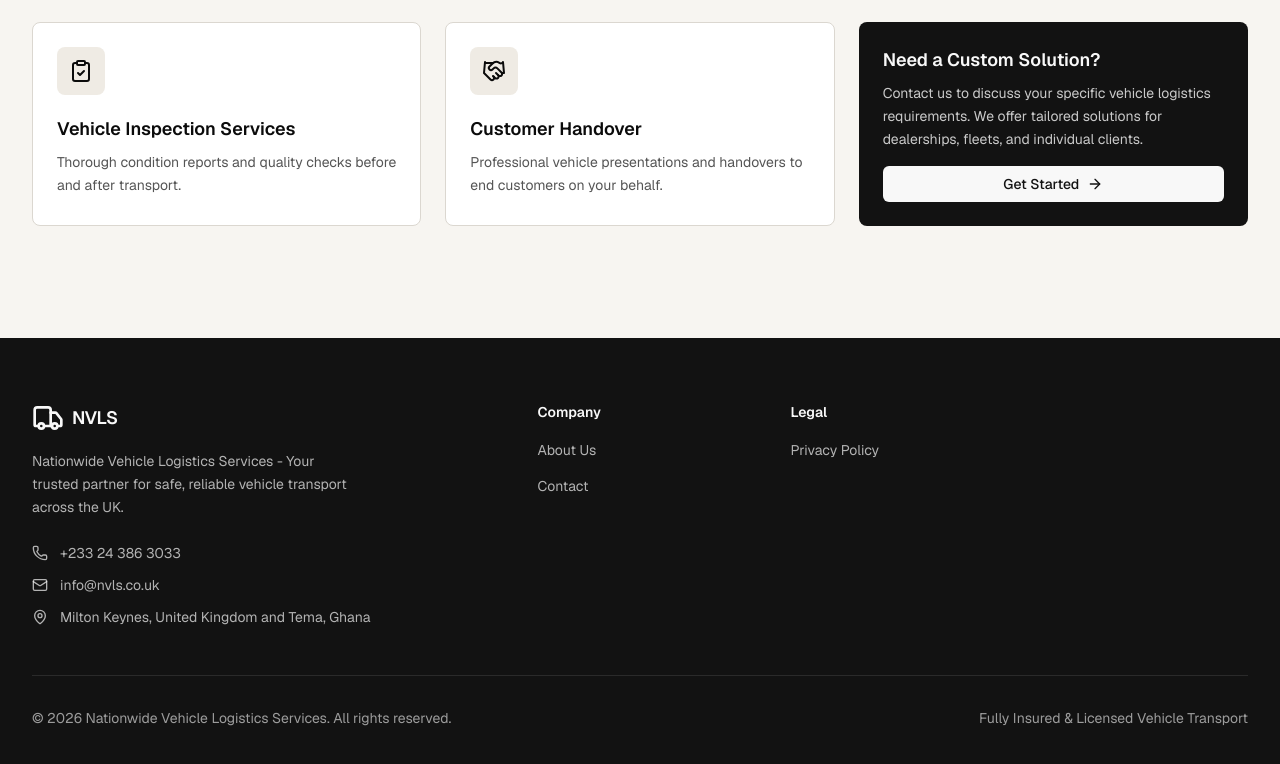
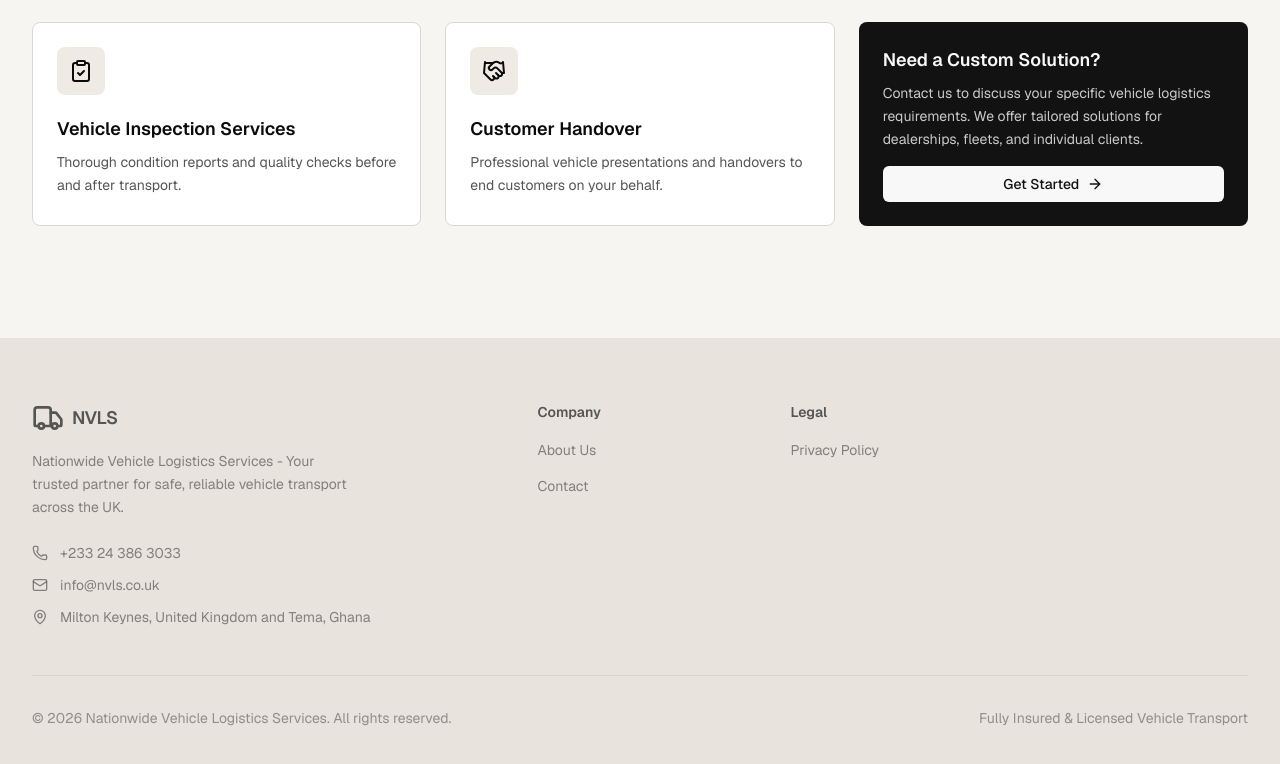
Before and after one commit to jaizemedia/nationwide-vehicle-logistics-services, a Next.js app: page / in a window 1280 px wide. Shown: the part 1839-2603 px from the top of the page. Built offline with nearby package versions, Linux system fonts and the light colour scheme.

Commit message:
Edits to Dark and Light Theme Colors in Footer Component

```diff
--- a/components/footer.tsx
+++ b/components/footer.tsx
@@ -21,7 +21,7 @@ const navigation = {
 
 export function Footer() {
   return (
-    <footer id="contact" className="bg-primary text-primary-foreground">
+    <footer id="contact" className="bg-muted text-muted-foreground">
       <div className="mx-auto max-w-7xl px-4 sm:px-6 lg:px-8 py-16">
         <div className="grid grid-cols-2 md:grid-cols-4 lg:grid-cols-5 gap-8 lg:gap-12">
           {/* Brand Column */}
@@ -30,7 +30,7 @@ export function Footer() {
               <Truck className="h-8 w-8" />
               <span className="font-semibold text-lg tracking-tight">NVLS</span>
             </div>
-            <p className="text-primary-foreground/70 text-sm leading-relaxed max-w-xs">
+            <p className="text-muted-foreground/70 text-sm leading-relaxed max-w-xs">
               Nationwide Vehicle Logistics Services - Your trusted partner for safe, reliable vehicle transport across the UK.
             </p>
 
@@ -39,17 +39,17 @@ export function Footer() {
                 href="https://wa.me/233243863033"
                 target="_blank"
                 rel="noopener noreferrer"
-                className="flex items-center gap-3 text-sm text-primary-foreground/70 hover:text-primary-foreground transition-colors"
+                className="flex items-center gap-3 text-sm text-muted-foreground/70 hover:text-muted-foreground transition-colors"
               >
                 <Phone className="h-4 w-4" />
                 <span>+233 24 386 3033</span>
               </a>
 
-              <div className="flex items-center gap-3 text-sm text-primary-foreground/70">
+              <div className="flex items-center gap-3 text-sm text-muted-foreground/70">
                 <Mail className="h-4 w-4" />
                 <span>info@nvls.co.uk</span>
               </div>
-              <div className="flex items-center gap-3 text-sm text-primary-foreground/70">
+              <div className="flex items-center gap-3 text-sm text-muted-foreground/70">
                 <MapPin className="h-4 w-4" />
                 <span>Milton Keynes, United Kingdom and Tema, Ghana</span>
               </div>
@@ -65,7 +65,7 @@ export function Footer() {
                 <li key={item.name}>
                   <Link
                     href={item.href}
-                    className="text-sm text-primary-foreground/70 hover:text-primary-foreground transition-colors"
+                    className="text-sm text-muted-foreground/70 hover:text-muted-foreground transition-colors"
                   >
                     {item.name}
                   </Link>
@@ -82,7 +82,7 @@ export function Footer() {
                 <li key={item.name}>
                   <Link
                     href={item.href}
-                    className="text-sm text-primary-foreground/70 hover:text-primary-foreground transition-colors"
+                    className="text-sm text-muted-foreground/70 hover:text-muted-foreground transition-colors"
                   >
                     {item.name}
                   </Link>
@@ -93,12 +93,12 @@ export function Footer() {
         </div>
 
         {/* Bottom Bar */}
-        <div className="mt-12 pt-8 border-t border-primary-foreground/10">
+        <div className="mt-12 pt-8 border-t border-muted-foreground/10">
           <div className="flex flex-col md:flex-row justify-between items-center gap-4">
-            <p className="text-sm text-primary-foreground/60">
+            <p className="text-sm text-muted-foreground/60">
               &copy; {new Date().getFullYear()} Nationwide Vehicle Logistics Services. All rights reserved.
             </p>
-            <p className="text-sm text-primary-foreground/60">
+            <p className="text-sm text-muted-foreground/60">
               Fully Insured & Licensed Vehicle Transport
             </p>
           </div>
```
